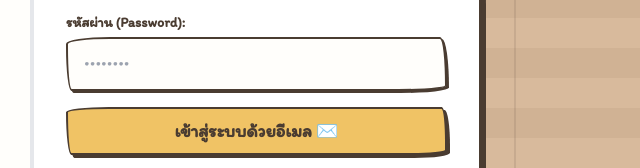
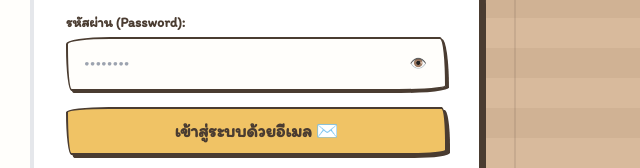
Before and after one commit to NathanKunsan/MyFestival_Project, a website built with Vite: page html/login.html in a window 1280 px wide. Shown: the part 252-420 px from the top of the page, 606-1246 px from the left. Built offline with nearby package versions, Linux system fonts and the light colour scheme.

Commit message:
Update login.html

```diff
--- a/html/login.html
+++ b/html/login.html
@@ -74,9 +74,12 @@
             <input type="email" id="login-email" required placeholder="example@email.com" class="sketch-input w-full">
           </div>
 
-          <div class="flex flex-col gap-1">
+          <div class="flex flex-col gap-1 relative">
             <label for="login-password" class="font-bold text-sm">รหัสผ่าน (Password):</label>
-            <input type="password" id="login-password" required placeholder="••••••••" class="sketch-input w-full">
+            <div class="relative w-full">
+              <input type="password" id="login-password" required placeholder="••••••••" class="sketch-input w-full pr-14">
+              <button type="button" id="btn-toggle-password" class="absolute right-4 top-1/2 -translate-y-1/2 text-pencil-light hover:text-pencil font-bold text-sm select-none p-1 transition-colors">👁️</button>
+            </div>
           </div>
 
           <button type="submit" class="sketch-btn btn-yellow w-full py-2.5 mt-2 text-lg">
```
